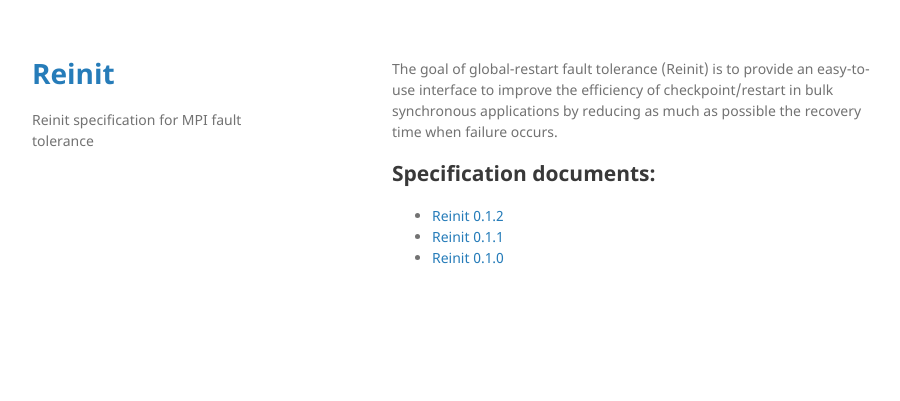
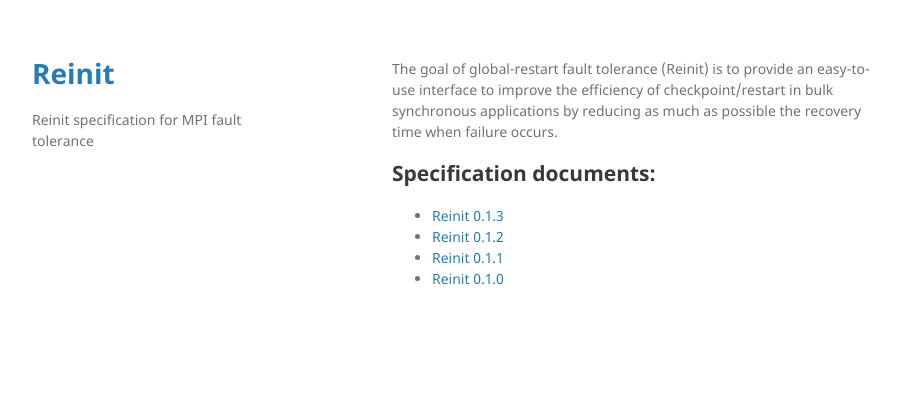
Before and after one commit to Reinit/reinit, a Jekyll site: the page built from index.md, in a window 1280 px wide. Shown: the top 401 px of the page, without its empty margins (178-1078 px from the left). Built offline with Jekyll 4.4.1, drawn with Linux system fonts in a browser that asks for light colours.

```diff
--- a/index.md
+++ b/index.md
@@ -7,6 +7,7 @@ to improve the efficiency of checkpoint/restart in bulk synchronous applications
 reducing as much as possible the recovery time when failure occurs.
 
 ## Specification documents:
+- [Reinit 0.1.3](/docs/reinit-0.1.3.pdf)
 - [Reinit 0.1.2](/docs/reinit-0.1.2.pdf)
 - [Reinit 0.1.1](/docs/reinit-0.1.1.pdf)
 - [Reinit 0.1.0](/docs/reinit-0.1.0.pdf)
```
Also changed, not shown: 1 other file.
